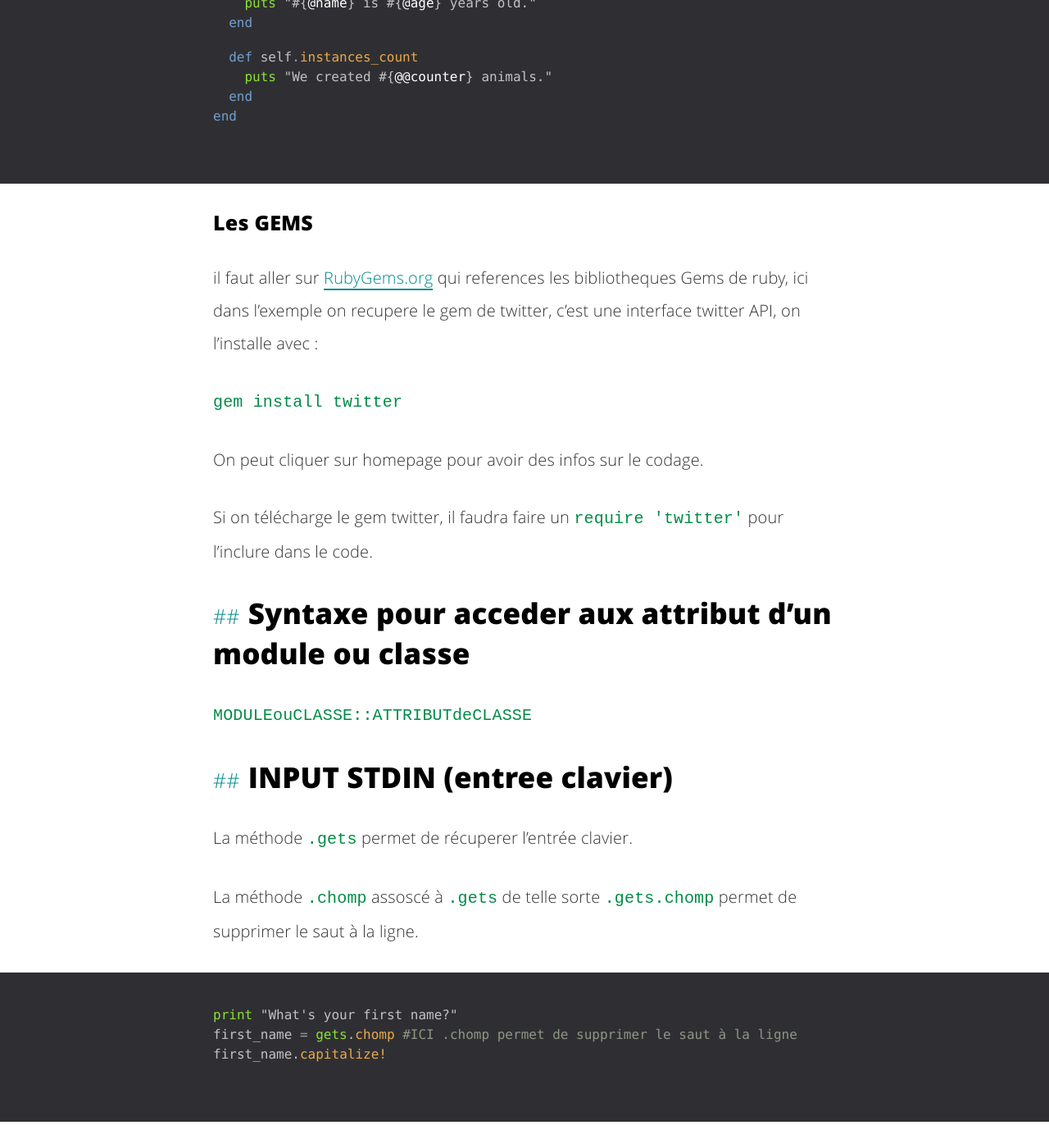
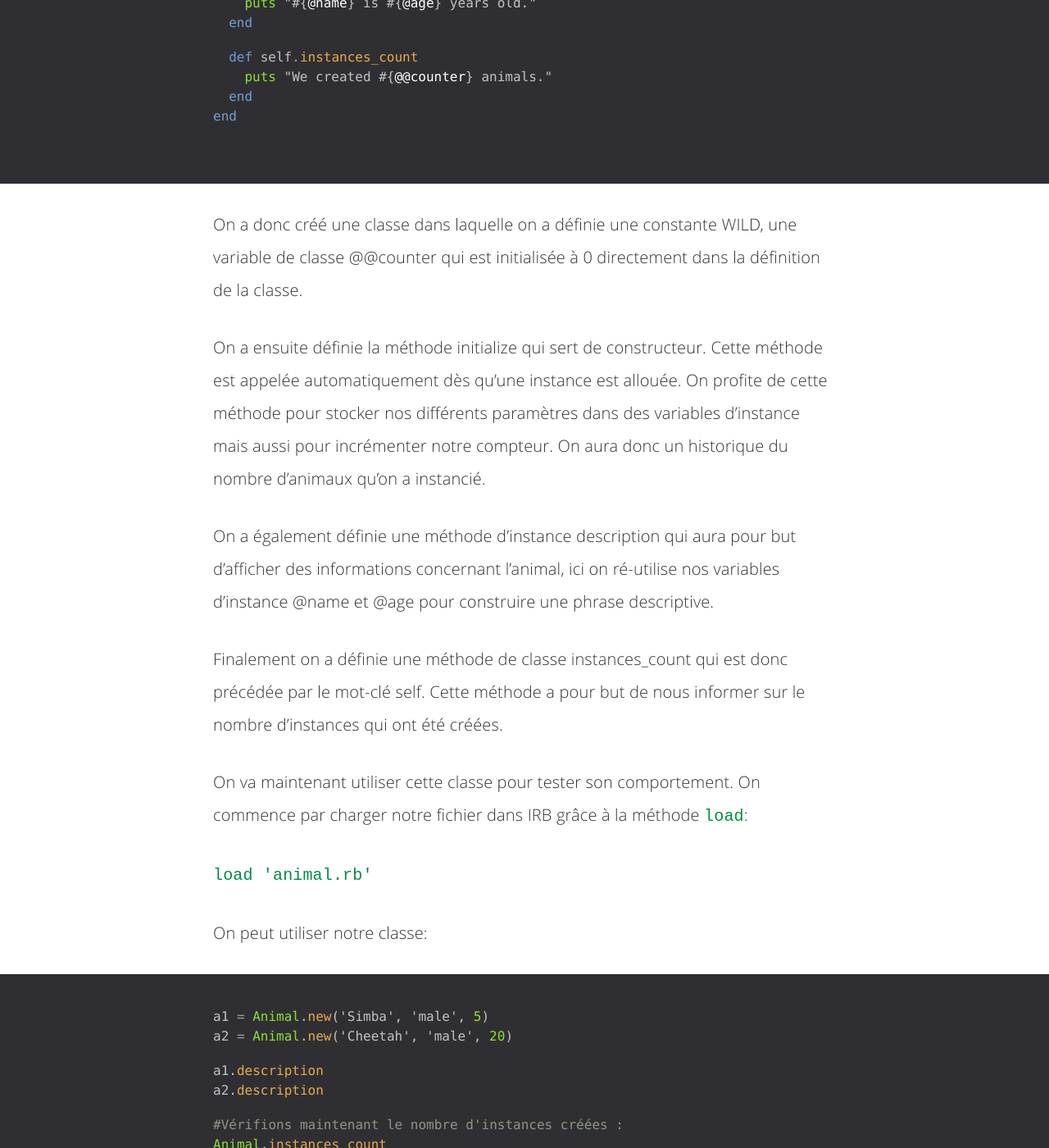
Before and after one commit to fasca/fasca.github.io, a Jekyll site: the page built from _posts/2016-10-26-ruby.md, in a window 1280 px wide and 1400 px high, scrolled down 57062 px. Shown: the whole window at 82% size. Built offline with Jekyll 4.4.1, drawn with Linux system fonts in a browser that asks for light colours; comment, search, counter and statistics services are not loaded; some of the changed text lies outside the part shown.

Commit message:
Update 2016-10-26-ruby.md

````diff
--- a/_posts/2016-10-26-ruby.md
+++ b/_posts/2016-10-26-ruby.md
@@ -1506,6 +1506,35 @@ class Animal
 end
 ```
 
+On a donc créé une classe dans laquelle on a définie une constante WILD, une variable de classe @@counter qui est initialisée à 0 directement dans la définition de la classe.
+
+On a ensuite définie la méthode initialize qui sert de constructeur. Cette méthode est appelée automatiquement dès qu'une instance est allouée. On profite de cette méthode pour stocker nos différents paramètres dans des variables d'instance mais aussi pour incrémenter notre compteur. On aura donc un historique du nombre d'animaux qu'on a instancié.
+
+On a également définie une méthode d'instance description qui aura pour but d'afficher des informations concernant l'animal, ici on ré-utilise nos variables d'instance @name et @age pour construire une phrase descriptive.
+
+Finalement on a définie une méthode de classe instances_count qui est donc précédée par le mot-clé self. Cette méthode a pour but de nous informer sur le nombre d'instances qui ont été créées.
+
+On va maintenant utiliser cette classe pour tester son comportement. On commence par charger notre fichier dans IRB grâce à la méthode `load`:
+
+`load 'animal.rb'`
+
+On peut utiliser notre classe:
+```ruby
+a1 = Animal.new('Simba', 'male', 5)
+a2 = Animal.new('Cheetah', 'male', 20)
+
+a1.description
+a2.description
+
+#Vérifions maintenant le nombre d'instances créées :
+Animal.instances_count
+
+#On peut également accéder à la constante depuis l'extérieur de la classe grâce à la notation :: :
+Animal::WILD
+#C'est très souvent utilisé pour accéder à la valeur depuis une autre partie du code.
+```
+
+
 ### Les GEMS
 
 il faut aller sur [RubyGems.org](https://rubygems.org) qui references les bibliotheques Gems de ruby, ici dans l'exemple on recupere le gem de twitter, c'est une interface twitter API, on l'installe avec :
````
